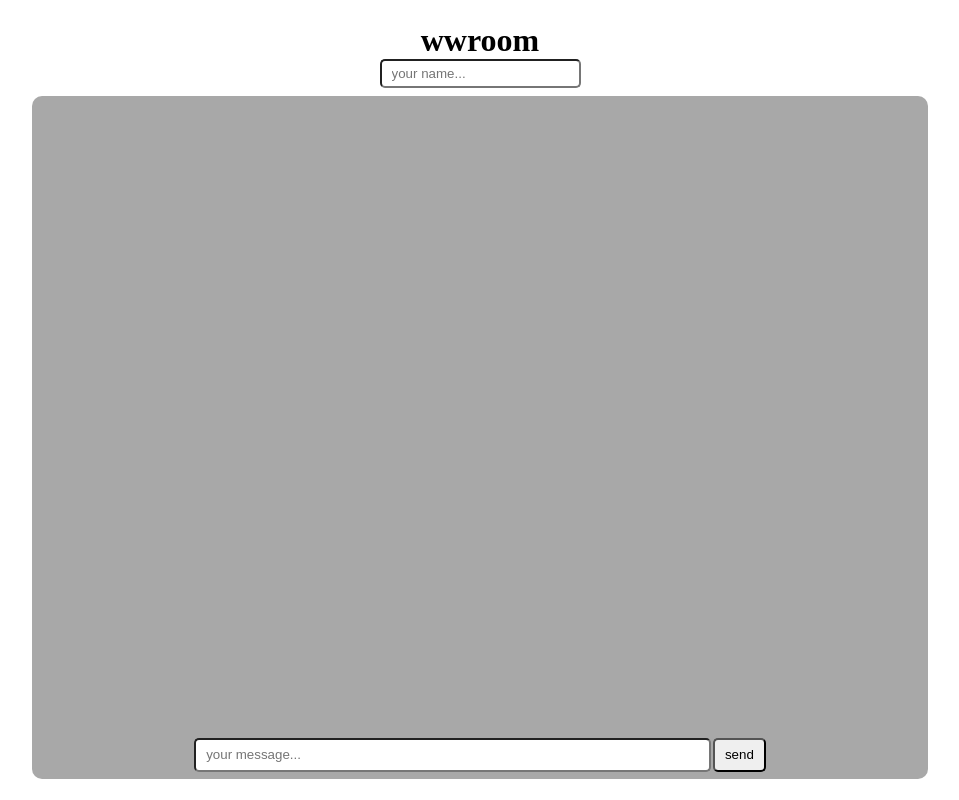
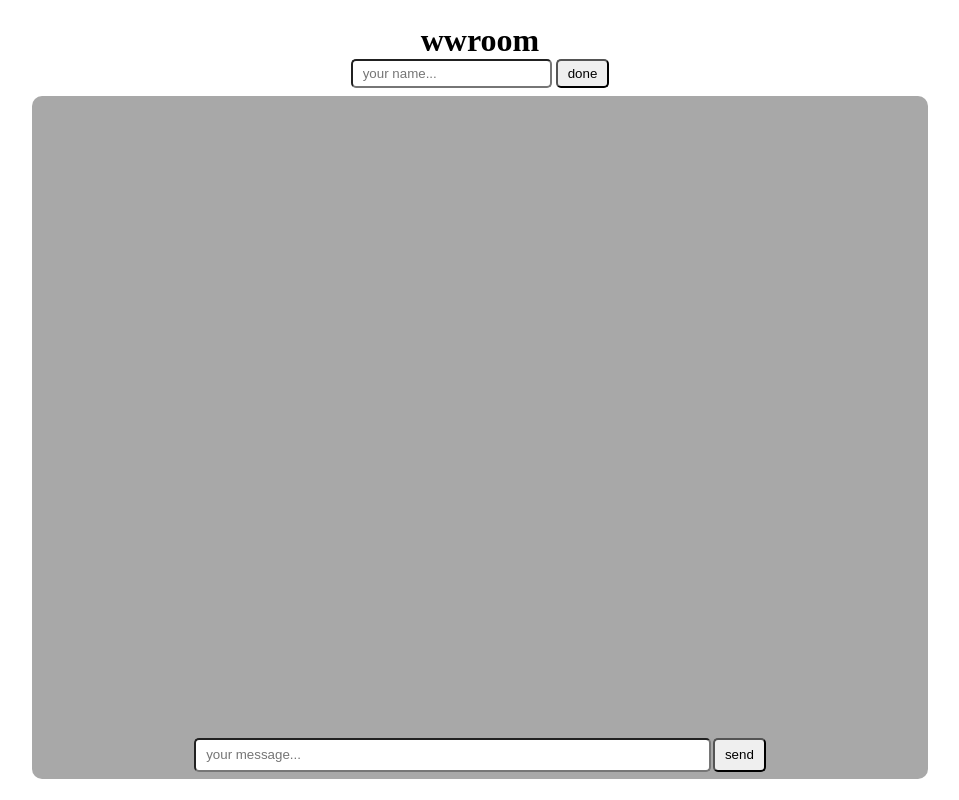
Before and after one commit to emmaHare/chat-server, a plain HTML site: page index.html in a window 1280 px wide. Shown: the whole page, without its empty margins (160-1119 px from the left). Drawn offline with Linux system fonts and the light colour scheme.

Commit message:
bug fixes

```diff
--- a/index.html
+++ b/index.html
@@ -18,6 +18,7 @@
             placeholder="your name..."
             maxlength="12"
             >
+            <button type="submit" id="name-btn">done</button>
         </form>
 
         <ul class="chat-display">
--- a/style.css
+++ b/style.css
@@ -27,6 +27,7 @@ input{
 
 button{
     border-radius: 5px;
+    padding: 5px 10px;
 }
 
 .chat-display{
```
